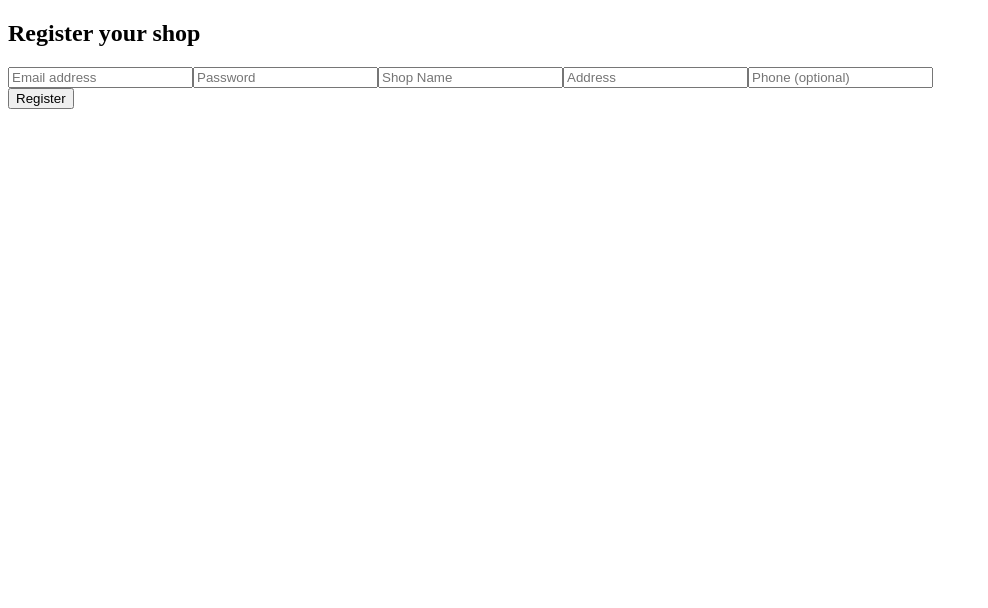
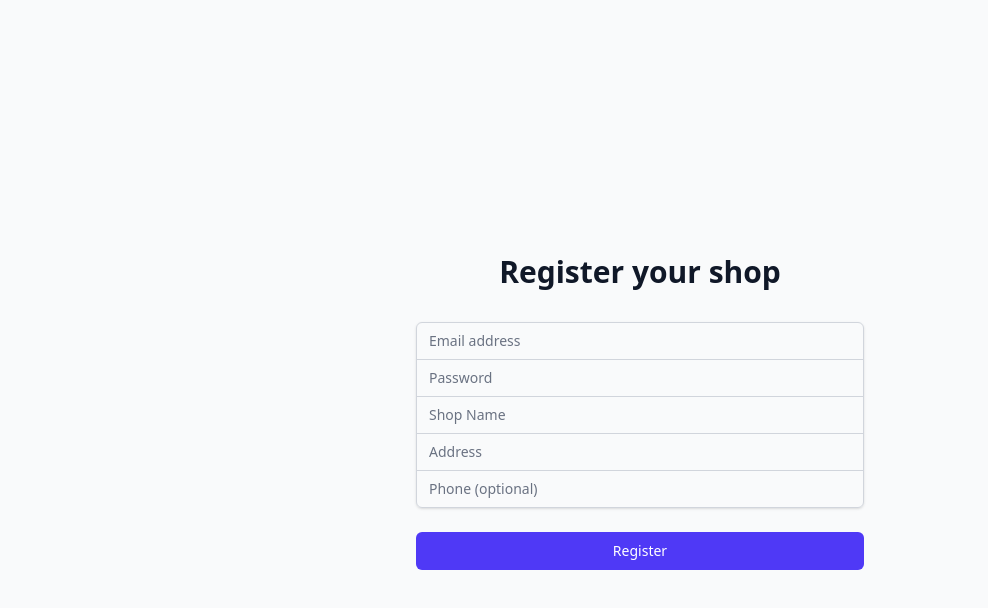
Before and after one commit to shrutigoyal04/V-Market, a Next.js app in the folder frontend/: page /register in a window 1280 px wide. Shown: the top 608 px of the page, without its empty margins (0-988 px from the left). Built offline with nearby package versions, Linux system fonts and the light colour scheme; no server answers.

Commit message:
login/ register woring

```diff
--- a/frontend/src/app/globals.css
+++ b/frontend/src/app/globals.css
@@ -1,21 +1 @@
-/* @tailwind base;
-@tailwind components;
-@tailwind utilities;
-
-:root {
-  --background: #ffffff;
-  --foreground: #171717;
-}
-
-@media (prefers-color-scheme: dark) {
-  :root {
-    --background: #0a0a0a;
-    --foreground: #ededed;
-  }
-}
-
-body {
-  background: var(--background);
-  color: var(--foreground);
-  font-family: system-ui, -apple-system, BlinkMacSystemFont, 'Segoe UI', Roboto, sans-serif;
-} */
+@import "tailwindcss";
--- a/frontend/src/app/register/page.tsx
+++ b/frontend/src/app/register/page.tsx
@@ -79,7 +79,7 @@ export default function RegisterPage() {
             />
             <input
               name="phone"
-              type="tel"
+              type="text"
               className="appearance-none rounded-b-md relative block w-full px-3 py-2 border border-gray-300 placeholder-gray-500 text-gray-900 focus:outline-none focus:ring-indigo-500 focus:border-indigo-500 focus:z-10 sm:text-sm"
               placeholder="Phone (optional)"
             />
```
Also changed, not shown: 1 other file (tests, documents, lock files or other folders).
